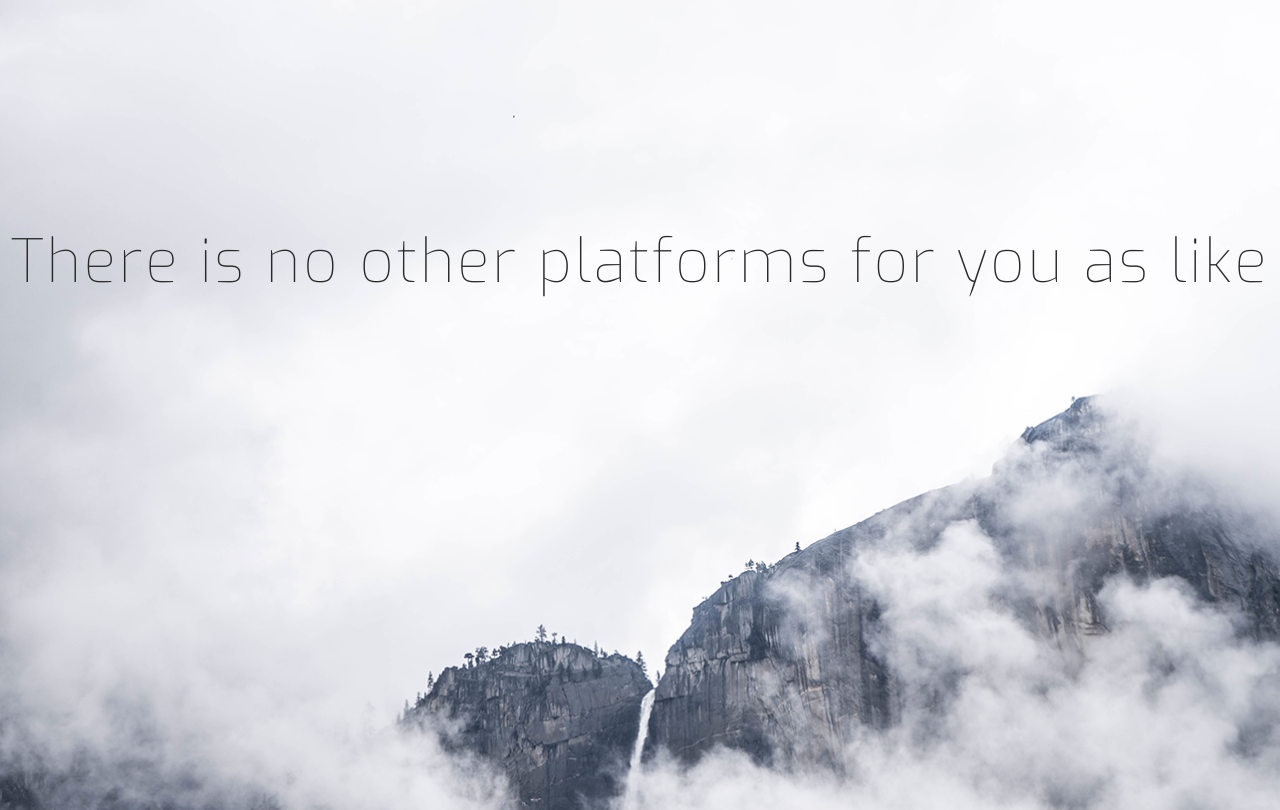
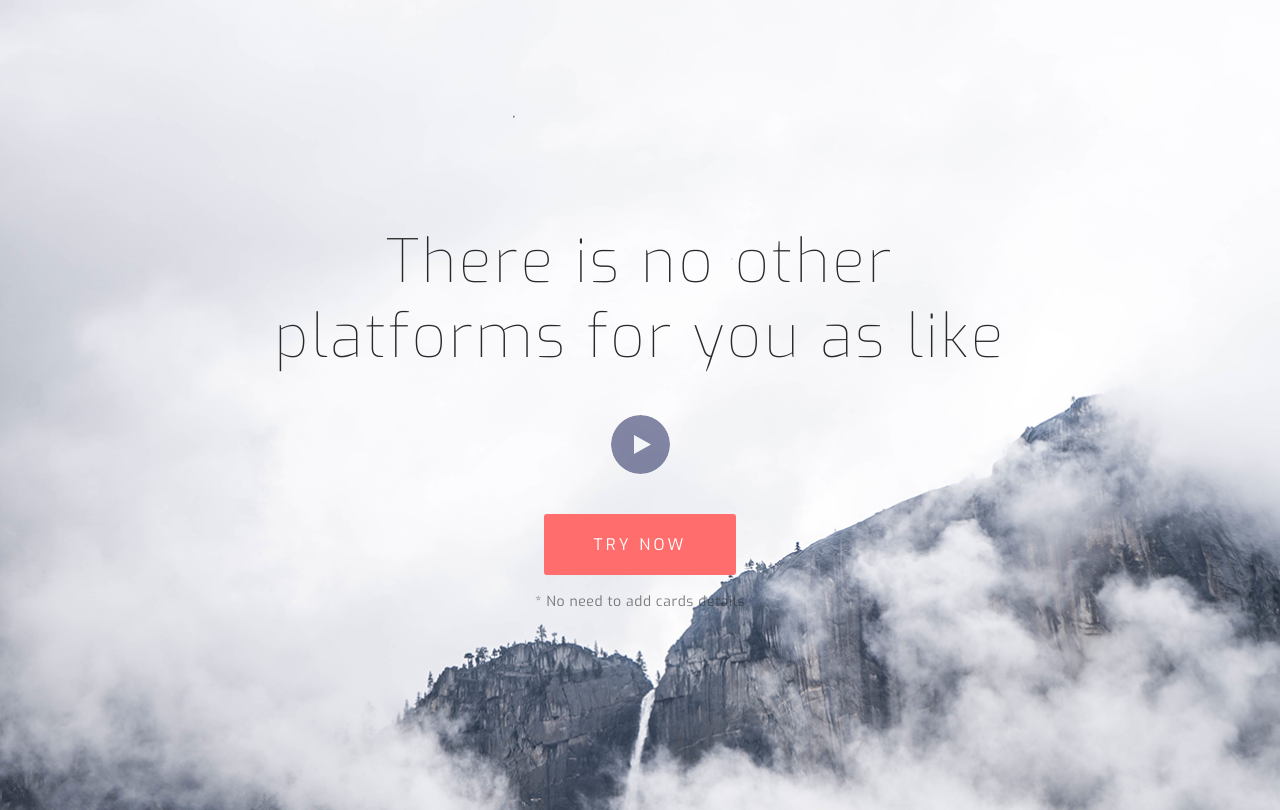
Before and after one commit to legion91/Portfolio, a website: page index.html in a window 1280 px wide. Drawn offline with Linux system fonts and the light colour scheme.

Commit message:
-Rebuild2

```diff
--- a/index.html
+++ b/index.html
@@ -12,7 +12,13 @@
 <body>
 
   <header class="hero">
-    <h1 class="hero__title">There is no other platforms for you as like</h1>
+      <div class="hero__cover">
+          <p class="hero__cover__title">There is no other </p>
+          <p class="hero__cover__title-2">platforms for you as like</p>
+          <img class="hero__cover__play" src="build/img/play.png" alt="play">
+          <button class="hero__cover__try">Try now</button>
+          <p class="hero__cover__text">* No need to add cards details</p>
+      </div>
   </header>
 
   <main>
--- a/src/css/hero-section.scss
+++ b/src/css/hero-section.scss
@@ -13,7 +13,14 @@
   text-align: center;
 }
 
-.hero__title {
+.hero__cover {
+ display: flex;
+  flex-direction: row;
+  flex-direction: column;
+  align-items: center;
+}
+
+.hero__cover__title {
   color: $color_text;
   font-family: "Exo Thin";
   font-size: 60px;
@@ -21,3 +28,62 @@
   line-height: 75px;
   letter-spacing: 2.4px;
 }
+
+.hero__cover__title-2 {
+  color: $color_text;
+  font-family: "Exo Thin";
+  font-size: 60px;
+  font-weight: 400;
+  line-height: 75px;
+  letter-spacing: 2.4px;
+  margin-bottom: 40px;
+}
+
+.hero__cover__play {
+  margin-bottom: 40px;
+  width: 59px;
+  -webkit-transition: 1s;
+  border-radius: 50%;
+  transition: 1s;
+  cursor: pointer;
+  &:hover {
+    transform: scale(1.2);
+    box-shadow: 0px 0px 36px -9px rgba(50, 57, 105, 1);
+    border-radius: 50%;
+    transition: 1s;
+  }
+}
+
+.hero__cover__try {
+  color: $primary_white;
+  background-color: $primary_red;
+  font-family: Exo Regular;
+  font-size: 16px;
+  font-weight: 400;
+  /* line-height: 75px; */
+  text-transform: uppercase;
+  letter-spacing: 3.2px;
+  padding: 20px 50px;
+  border-radius: 3px;
+  margin-bottom: 20px;
+  transition: 1s;
+  &:hover {
+    box-shadow: 0px 0px 36px -9px rgba(255, 109, 109, 1);;
+    transition: 1s;
+    border-radius: 8px;
+    color: $primary_black;
+  }
+}
+
+.hero__cover__text {
+  opacity: 0.6;
+  color: $color_text;
+  font-family: Exo Regular;
+  font-size: 14px;
+  font-weight: 400;
+  letter-spacing: 0.56px;
+}
+
+@include media-query($medium-down) {
+
+}
--- a/src/css/variables.scss
+++ b/src/css/variables.scss
@@ -29,15 +29,15 @@ $grid-large: 992px;
 $grid-tablet: 1200px;
 $grid-widescreen: 1400px;
 
-$small: 'small';
+$small: 'small'; //Мобила
 $medium: 'medium';
-$medium-down: 'medium-down';
+$medium-down: 'medium-down'; //Планшет
 $medium-up: 'medium-up';
 $large: 'large';
 $large-down: 'large-down';
 $large-up: 'large-up';
 $widescreen: 'widescreen';
-$tablet: 'tablet';
+$tablet: 'tablet'; //Большой планшет
 
 // The `$breakpoints` list is used to build our media queries.
 // You can use these in the media-query mixin.
@@ -56,3 +56,6 @@ $breakpoints: (
 /*================ Variables ================*/
 
 $color_text: #282828;
+$primary_red: #ff6d6d;
+$primary_white: #ffffff;
+$primary_black: #000000;
```
Also changed, not shown: build/css/main.css, build/img/play.png (added), 1 other file.
